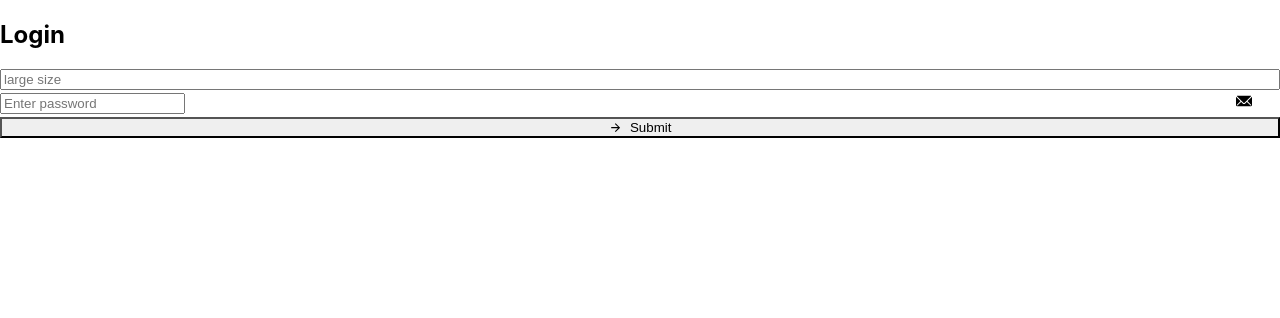
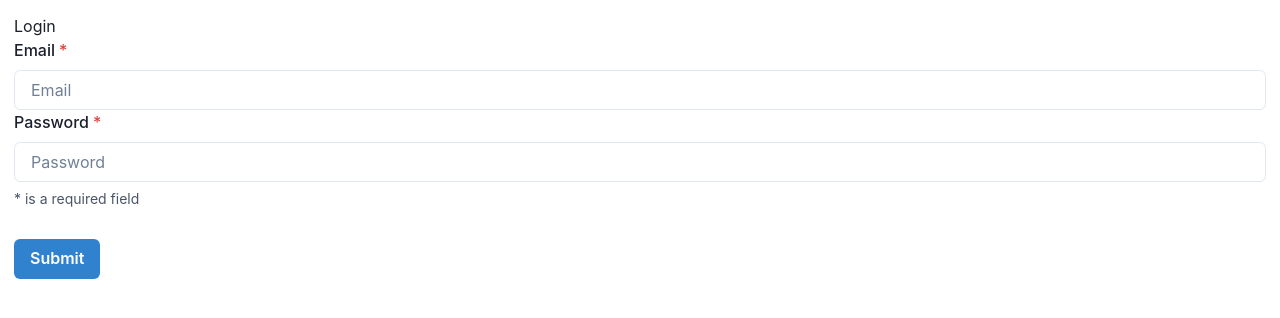
Before and after one commit to saucymj/MERN-BookingApp, a React (Create React App) app in the folder client/: page /login in a window 1280 px wide. Shown: the top 318 px of the page. Built offline with nearby package versions, Linux system fonts and the light colour scheme.

Commit message:
added signup page, and chakarui to app

```diff
--- a/client/package.json
+++ b/client/package.json
@@ -6,9 +6,12 @@
     "@apollo/client": "^3.7.3",
     "@chakra-ui/icons": "^2.0.14",
     "@chakra-ui/react": "^2.4.4",
+    "@emotion/react": "^11.10.5",
+    "@emotion/styled": "^11.10.5",
     "@testing-library/jest-dom": "^5.16.5",
     "@testing-library/react": "^13.4.0",
     "@testing-library/user-event": "^13.5.0",
+    "framer-motion": "^7.10.3",
     "graphql": "^16.6.0",
     "jwt-decode": "^3.1.2",
     "react": "^18.2.0",
--- a/client/src/App.js
+++ b/client/src/App.js
@@ -1,27 +1,19 @@
 import React from 'react';
-import {
-  ApolloClient,
-  InMemoryCache,
-  ApolloProvider,
-  createHttpLink,
-} from '@apollo/client';
+import { ApolloClient, InMemoryCache, ApolloProvider, createHttpLink } from '@apollo/client';
 import { setContext } from '@apollo/client/link/context';
 import { BrowserRouter as Router, Routes, Route } from 'react-router-dom';
+import { ChakraProvider } from '@chakra-ui/react'
 
 import Home from './pages/Home';
 import Signup from './pages/Signup';
 import Login from './pages/Login';
 
-// Construct our main GraphQL API endpoint
 const httpLink = createHttpLink({
   uri: '/graphql',
 });
 
-// Construct request middleware that will attach the JWT token to every request as an `authorization` header
 const authLink = setContext((_, { headers }) => {
-  // get the authentication token from local storage if it exists
   const token = localStorage.getItem('id_token');
-  // return the headers to the context so httpLink can read them
   return {
     headers: {
       ...headers,
@@ -31,13 +23,13 @@ const authLink = setContext((_, { headers }) => {
 });
 
 const client = new ApolloClient({
-  // Set up our client to execute the `authLink` middleware prior to making the request to our GraphQL API
   link: authLink.concat(httpLink),
   cache: new InMemoryCache(),
 });
 
 function App() {
   return (
+    <ChakraProvider>
     <ApolloProvider client={client}>
       <Router>
         <div className="flex-column justify-flex-start min-100-vh">
@@ -46,11 +38,16 @@ function App() {
                 path="/login"
                 element={<Login />}
               />
+              <Route
+                path="/signup"
+                element={<Signup />}
+              />
 
           </Routes>
            </div>
       </Router>
     </ApolloProvider>
+    </ChakraProvider>
   );
 }
 
--- a/client/src/index.js
+++ b/client/src/index.js
@@ -3,6 +3,7 @@ import ReactDOM from 'react-dom/client';
 import './index.css';
 import App from './App';
 import reportWebVitals from './reportWebVitals';
+
 
 const root = ReactDOM.createRoot(document.getElementById('root'));
 root.render(
--- a/client/src/pages/Login.js
+++ b/client/src/pages/Login.js
@@ -4,8 +4,8 @@ import { useMutation } from '@apollo/client';
 import { LOGIN_USER } from '../utils/mutations';
 
 import Auth from '../utils/auth';
-import { Input, Stack, InputGroup, Icon, InputRightElement, Button } from '@chakra-ui/react';
-import { EmailIcon, ArrowForwardIcon } from '@chakra-ui/icons'
+import { Input, Button } from '@chakra-ui/react';
+import { FormControl, FormLabel, FormHelperText } from '@chakra-ui/react'
 
 
 
@@ -42,26 +42,32 @@ const Login = (props) => {
     };
 
     return (
+        <div style={{ margin: '14px' }}>
+            <h2>Login</h2>
+            {data ? (
+                <p>
+                    Success! You may now head{' '}
+                    <Link to="/">back to the homepage.</Link>
+                </p>
+            ) : (
+                <FormControl isRequired onSubmit={handleFormSubmit}>
+                    <FormLabel>Email</FormLabel>
+                    <Input placeholder='Email'  type='email' onChange={handleChange} value={formState.email} />
+                    <FormLabel>Password</FormLabel>
+                    <Input placeholder='Password'
+                        value={formState.password}
+                        type='password'
+                        onChange={handleChange} />
+                    <FormHelperText>* is a required field</FormHelperText>
                     <div>
-        <h2>Login</h2>
-    <Stack spacing={3} onSubmit={handleFormSubmit}>
-    <Input variant='outline' placeholder='large size' size='lg' />
+                        <Button mt={8} colorScheme='blue'>Submit</Button>
+                    </div>
+                </FormControl>
 
-    <InputGroup size='md'>
-      <Input
-        variant='outline'
-        type='password'
-        placeholder='Enter password'
-      />
-       <InputRightElement width='4.5rem'>
-        <EmailIcon/>
-      </InputRightElement>
-    </InputGroup>
-    <Button colorScheme='blue' leftIcon={<ArrowForwardIcon />}>Submit</Button>
-  </Stack>
 
+            )}
             {error && (
-              <div className="my-3 p-3 bg-danger text-white">
+                <div className="">
                     {error.message}
                 </div>
             )}
--- a/client/src/pages/Signup.js
+++ b/client/src/pages/Signup.js
@@ -0,0 +1,75 @@
+import React, { useState } from 'react';
+import { Link } from 'react-router-dom';
+
+import { useMutation } from '@apollo/client';
+import { ADD_USER } from '../utils/mutations';
+
+import Auth from '../utils/auth';
+import { Input, Button } from '@chakra-ui/react';
+import { FormControl, FormLabel, FormHelperText } from '@chakra-ui/react'
+
+const Signup = () => {
+    const [formState, setFormState] = useState({
+        username: '',
+        email: '',
+        password: '',
+    });
+    const [addProfile, { error, data }] = useMutation(ADD_USER);
+
+    const handleChange = (event) => {
+        const { name, value } = event.target;
+
+        setFormState({
+            ...formState,
+            [name]: value,
+        });
+    };
+
+    const handleFormSubmit = async (event) => {
+        event.preventDefault();
+        console.log(formState);
+
+        try {
+            const { data } = await addProfile({
+                variables: { ...formState },
+            });
+
+            Auth.login(data.addUser.token);
+        } catch (e) {
+            console.error(e);
+        }
+    };
+
+    return (
+        <div spacingY='40px' style={{ margin: '14px' }}>
+            <h2>Signup</h2>
+            {data ? (
+                <p>
+                    Success! You may now head{' '}
+                    <Link to="/">back to the homepage.</Link>
+                </p>
+            ) : (
+                <FormControl isRequired onSubmit={handleFormSubmit}>
+                    <FormLabel>Username</FormLabel>
+                    <Input placeholder='Username' type='text' onChange={handleChange} value={formState.username} />
+                    <FormLabel>Email</FormLabel>
+                    <Input placeholder='Email' type='email' onChange={handleChange} value={formState.email} />
+                    <FormLabel>Password</FormLabel>
+                    <Input placeholder='Password' value={formState.password} type='password' onChange={handleChange} />
+                    <FormHelperText>* is a required field</FormHelperText>
+                    <div>
+                        <Button mt={8} colorScheme='blue'>Submit</Button>
+                    </div>
+                </FormControl>
+            )}
+
+            {error && (
+                <div className="my-3 p-3 bg-danger text-white">
+                    {error.message}
+                </div>
+            )}
+        </div>
+    );
+};
+
+export default Signup;
```
Also changed, not shown: 1 other file (tests, documents, lock files or other folders). Lines whose indentation alone changed are shown as unchanged.
